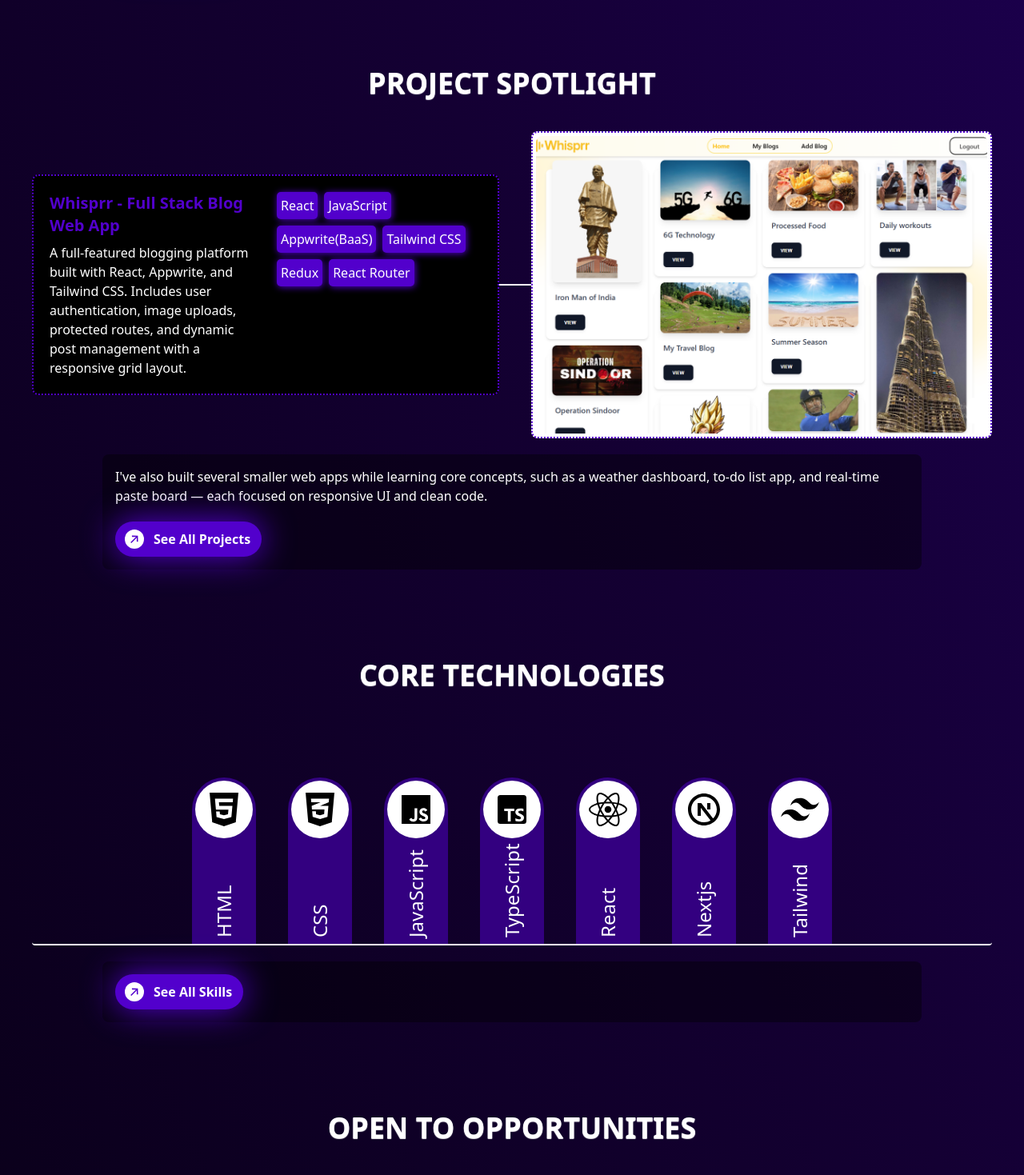
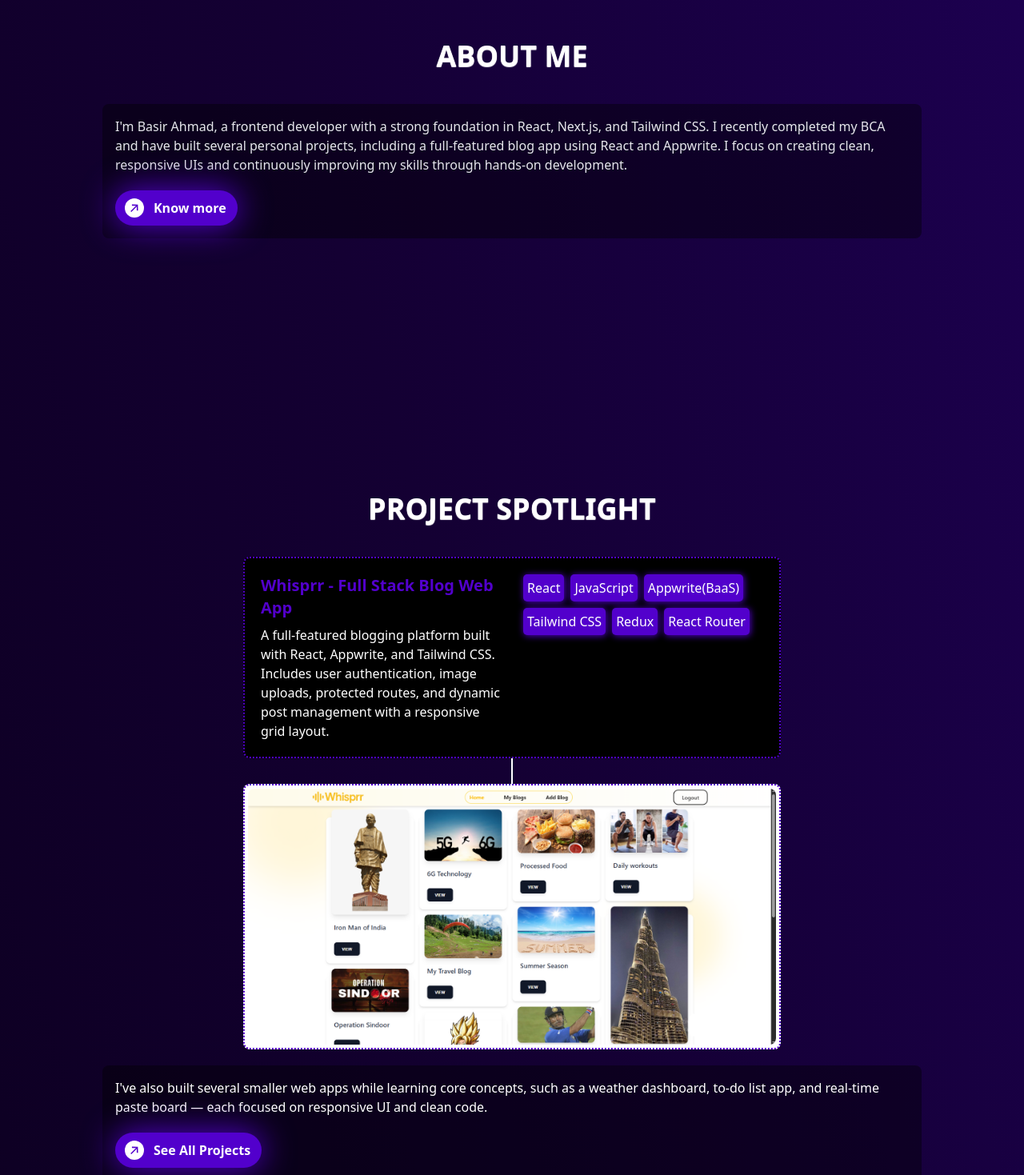
Before and after one commit to thebeliever1812/personal-portfolio, a Next.js app: page / in a window 1280 px wide. Shown: the part 1100-2569 px from the top of the page at 80% size. Built offline with nearby package versions, Linux system fonts and the light colour scheme.

Commit message:
Add Container and Footer components; refactor sections to use Container

```diff
--- /dev/null
+++ b/app/components/Container.tsx
@@ -0,0 +1,19 @@
+import React from 'react'
+
+interface ContainerProps {
+    children?: React.ReactNode;
+    className?: string;
+}
+
+const Container: React.FC<ContainerProps> = ({ children, className }) => {
+    return (
+        <div className={`w-full ${className}`}>
+            <section className="container w-full max-w-6xl mx-auto px-6 md:px-8 py-8 space-y-5 min-h-screen flex flex-col justify-center items-center">
+                {children}
+            </section>
+        </div>
+
+    )
+}
+
+export default Container
--- /dev/null
+++ b/app/components/Footer/Footer.tsx
@@ -0,0 +1,9 @@
+import React from 'react'
+
+const Footer: React.FC = () => {
+    return (
+        <div>Add Footer</div>
+    )
+}
+
+export default Footer
--- /dev/null
+++ b/app/components/Footer/index.ts
@@ -0,0 +1,3 @@
+import Footer from "./Footer";
+
+export { Footer };
--- a/app/components/HomePageSections/AboutMeSection.tsx
+++ b/app/components/HomePageSections/AboutMeSection.tsx
@@ -1,10 +1,10 @@
 import React from 'react'
-import { CTAButton, Heading } from '../index'
+import { CTAButton, Heading, Container } from '../index'
 import { ParaContent } from './index'
 
 const AboutMeSection: React.FC = () => {
     return (
-        <section className='about-me-section w-full space-y-5 p-3 sm:p-4 rounded-lg'>
+        <Container>
             <Heading>
                 ABOUT ME
             </Heading>
@@ -15,9 +15,7 @@ const AboutMeSection: React.FC = () => {
                     Know more
                 </CTAButton>
             </ParaContent>
-
-
-        </section>
+        </Container>
     )
 }
 
--- a/app/components/HomePageSections/ContactSection.tsx
+++ b/app/components/HomePageSections/ContactSection.tsx
@@ -1,21 +1,21 @@
 import React from 'react'
-import {CTAButton, Heading} from '../index'
-import {ParaContent} from './index'
+import { Container, CTAButton, Heading } from '../index'
+import { ParaContent } from './index'
 
 const ContactSection: React.FC = () => {
     return (
-        <section className='contact-me-section w-full space-y-5 p-3 sm:p-4 rounded-lg'>
+        <Container>
             <Heading>
                 OPEN TO OPPORTUNITIES
             </Heading>
 
             <ParaContent>
-                <p>I&apos;m currently open to internships, freelance projects, or full-time roles. Whether you have a question or just want to connect — feel free to reach out!</p>
+                <p>I'm currently looking for full-time frontend developer roles or freelance projects. Whether you have a question or just want to connect — feel free to reach out!</p>
                 <CTAButton path='/contact'>
                     Contact Me
                 </CTAButton>
             </ParaContent>
-        </section>
+        </Container>
     )
 }
 
--- a/app/components/HomePageSections/CoreTechnologies.tsx
+++ b/app/components/HomePageSections/CoreTechnologies.tsx
@@ -1,22 +1,23 @@
 import React from 'react'
-import { CTAButton, Heading } from '../index'
+import { Container, CTAButton, Heading } from '../index'
 import { ParaContent, SkillGroup } from './index'
 
 const CoreTechnologies: React.FC = () => {
     return (
-        <section className='core-technologies-section w-full space-y-5 p-3 sm:p-4 rounded-lg'>
+        <Container>
             <Heading>
                 CORE TECHNOLOGIES
             </Heading>
 
-            <SkillGroup />
+            <ParaContent>
+                <SkillGroup />
 
-            <ParaContent>
                 <CTAButton path='/skills'>
                     See All Skills
                 </CTAButton>
             </ParaContent>
-        </section>
+
+        </Container>
     )
 }
 
--- a/app/components/HomePageSections/HeroSection.tsx
+++ b/app/components/HomePageSections/HeroSection.tsx
@@ -3,7 +3,7 @@ import { ResumeButton } from "../index";
 
 const HeroSection: React.FC = () => {
     return (
-        <section className="hero-section w-full rounded-lg py-15 px-2 flex flex-col md:flex-row-reverse gap-5 lg:gap-10 justify-evenly items-center">
+        <section className="hero-section w-full min-h-screen rounded-lg px-4 flex flex-col md:flex-row-reverse gap-5 lg:gap-10 justify-evenly items-center">
             {/* Photo */}
             <img src="/fallback_profile_image.jpg" alt="Basir Ahmad's profile photo" className="w-72 md:w-sm lg:w-lg mx-auto sm:m-0 rounded-full bg-cover bg-center shadow-[5px_5px_40px_0_#330080] select-none" />
             {/* name title tagline */}
--- a/app/components/HomePageSections/ProjectSpotlight.tsx
+++ b/app/components/HomePageSections/ProjectSpotlight.tsx
@@ -1,15 +1,15 @@
 import React from 'react'
-import {Heading, Button , CTAButton} from '../index'
+import { Heading, Button, CTAButton, Container } from '../index'
 import style from './ProjectSpotlight.module.css'
-import {ParaContent} from './index'
+import { ParaContent } from './index'
 
 const ProjectSpotlight: React.FC = () => {
     return (
-        <section className='project-spotlight-section w-full space-y-5 p-3 sm:p-4 rounded-lg'>
+        <Container>
             <Heading>
                 PROJECT SPOTLIGHT
             </Heading>
-            <div className='flex flex-col justify-center items-center xl:flex-row xl:items-center xl:justify-center'>
+            <div className='flex flex-col justify-center items-center'>
                 <div className='bg-black w-full lg:min-w-[400px] max-w-2xl p-3 md:p-4 rounded-lg border-2 border-dotted border-[#5200cc] hover:scale-103 duration-500 hover:shadow-[0_0_20px_1px_#5200cc] space-y-2 md:space-y-0 flex md:gap-5 flex-col md:flex-row md:items-start'>
                     <section className='name-description p-1 w-full space-y-2 '>
                         <h3 className='text-xl font-semibold text-[#5200cc]'>
@@ -42,9 +42,9 @@ const ProjectSpotlight: React.FC = () => {
                     </section>
                 </div>
 
-                <div className='border xl:w-full xl:max-w-10 xl:h-0.5 h-8'></div>
+                <div className='border h-8'></div>
 
-                <div className='bg-white lg:min-w-xl md:h-96 p-1 rounded-lg border-2 border-dotted border-[#5200cc] hover:scale-103 duration-500 hover:shadow-[0_0_20px_1px_#5200cc] overflow-hidden relative group'>
+                <div className='bg-white w-full max-w-2xl p-1 rounded-lg border-2 border-dotted border-[#5200cc] hover:scale-103 duration-500 hover:shadow-[0_0_20px_1px_#5200cc] overflow-hidden relative group'>
                     <img src="whisprr.png" alt="whisprr-project-screenshot" className='w-full h-full object-cover object-center rounded-lg' />
                     <div className='absolute w-2/3 h-full bg-[#5200cc]/80 right-0 top-0 translate-x-[100%] group-hover:translate-x-0 duration-500 p-2 xl:flex gap-2 justify-evenly items-center hidden'>
                         <Button path={'https://whisprr-fawn.vercel.app'}>
@@ -73,8 +73,7 @@ const ProjectSpotlight: React.FC = () => {
                     See All Projects
                 </CTAButton>
             </ParaContent>
-
-        </section>
+        </Container>
     )
 }
 
--- a/app/components/index.ts
+++ b/app/components/index.ts
@@ -2,5 +2,5 @@ import ResumeButton from "./ResumeButton";
 import CTAButton from "./CTAButton";
 import Heading from "./Heading";
 import Button from "./Button";
-
-export { ResumeButton, CTAButton, Heading, Button };
+import Container from "./Container";
+export { ResumeButton, CTAButton, Heading, Button, Container };
--- a/app/layout.tsx
+++ b/app/layout.tsx
@@ -2,6 +2,7 @@ import type { Metadata } from "next";
 import { Geist, Geist_Mono } from "next/font/google";
 import "./globals.css";
 import { Header } from "./components/Header";
+import { Footer } from "./components/Footer";
 
 const geistSans = Geist({
   variable: "--font-geist-sans",
@@ -73,7 +74,7 @@ export default function RootLayout({
           {children}
         </main>
         <footer>
-          Footer
+          <Footer/>
         </footer>
       </body>
     </html>
--- a/app/page.tsx
+++ b/app/page.tsx
@@ -8,7 +8,7 @@ export const metadata = {
 
 export default function Home() {
   return (
-    <div className="w-full px-2 md:px-6 py-4 md:py-8 space-y-15">
+    <div className="w-full">
       <HeroSection />
       <AboutMeSection />
       <ProjectSpotlight />
```
